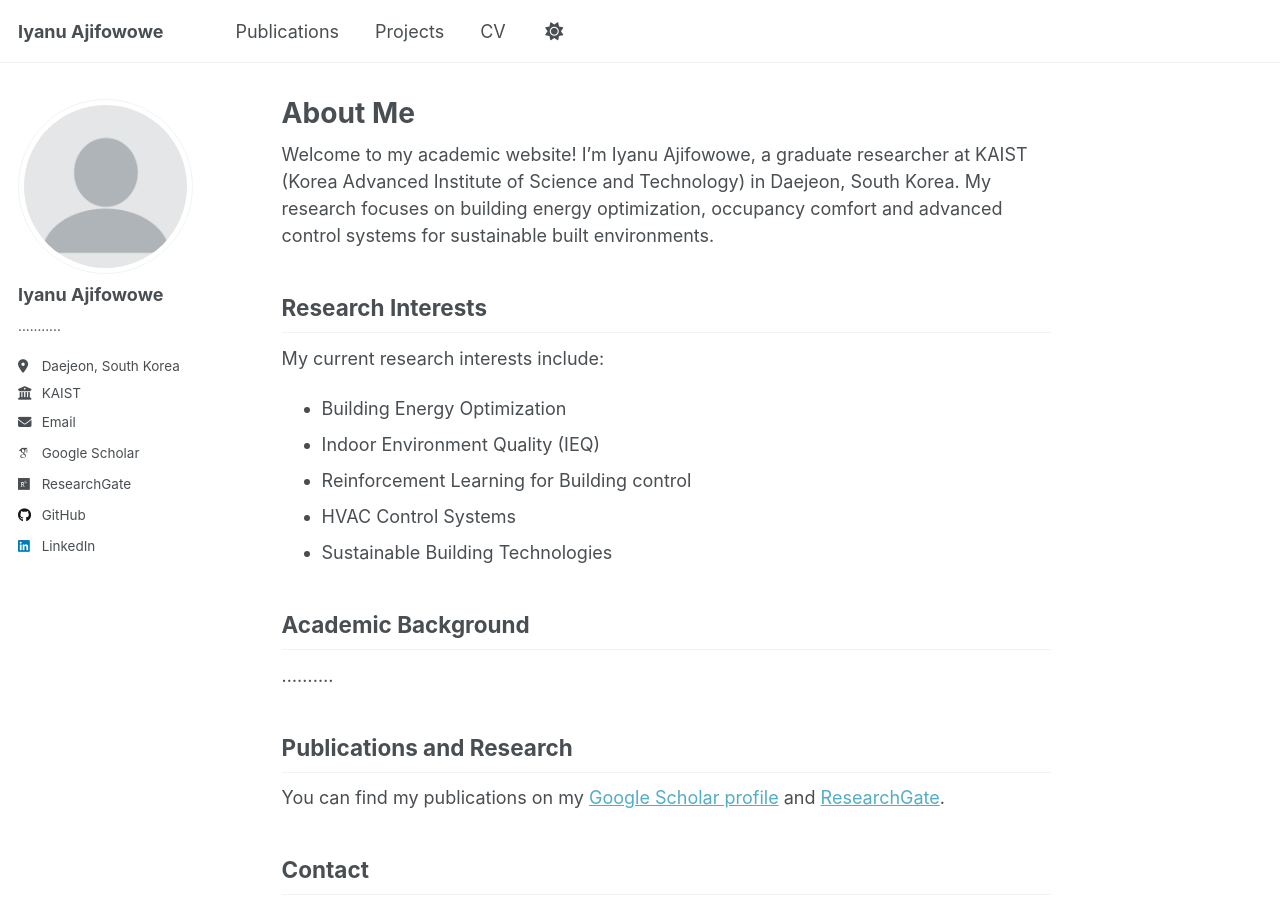
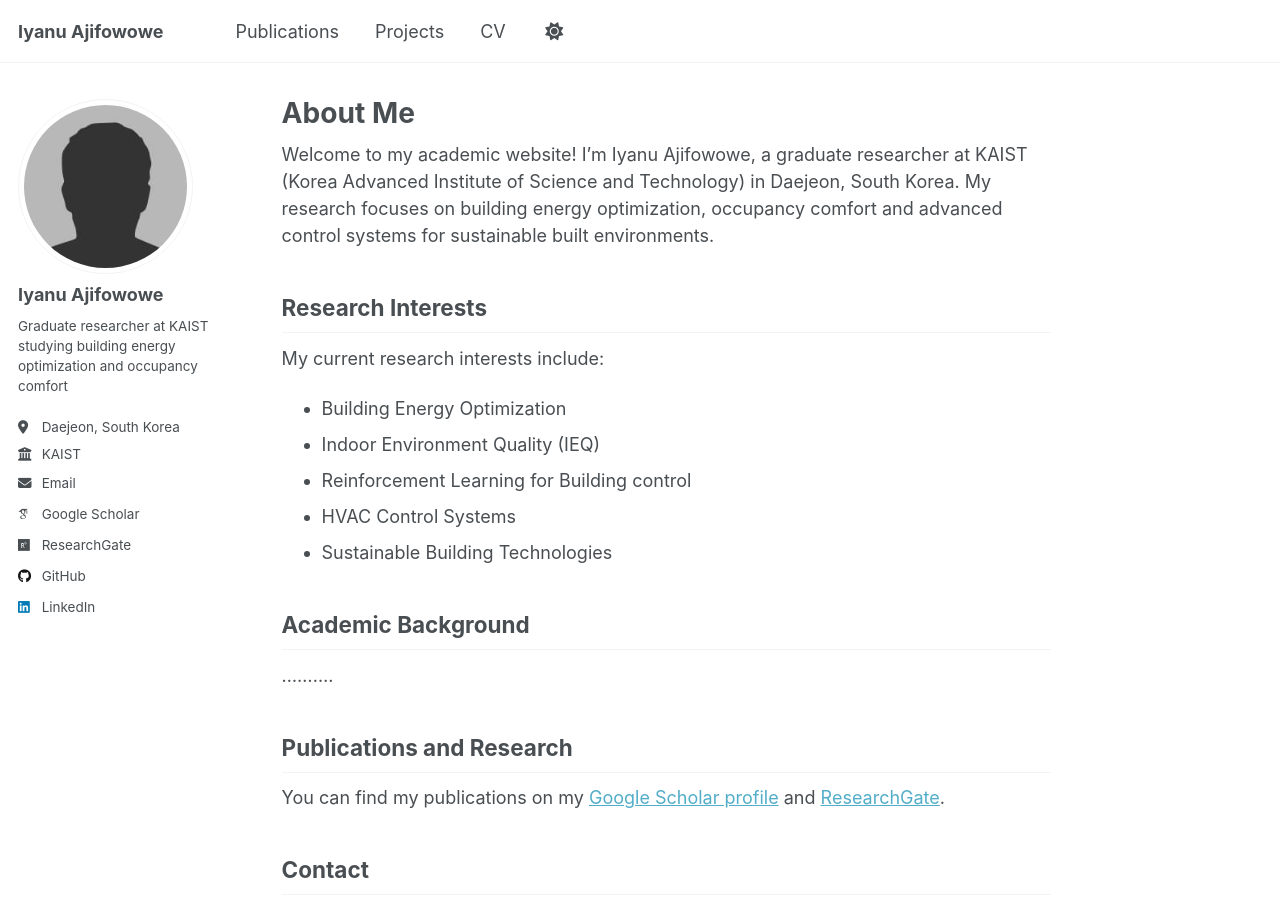
Before and after one commit to ajifowoweiyanu/ajifowoweiyanu.github.io, a Jekyll site: the page built from _pages/IyanuAjifowowe.md, in a window 1280 px wide and 900 px high. Built offline with Jekyll 4.4.1, drawn with Linux system fonts in a browser that asks for light colours; some web fonts are replaced.

Commit message:
profile_image

```diff
--- a/_config.yml
+++ b/_config.yml
@@ -22,10 +22,10 @@ repository               : "ajifowoweiyanu/ajifowoweiyanu.github.io"
 #               Additional customization can be done by editing /_includes/author-profile.html
 author:
   # Biographic information
-  avatar           : "profile.png"
+  avatar           : "bio-photo.jpg"
   name             : "Iyanu Ajifowowe"
   pronouns         : # example: "she/her"
-  bio              : "..........."
+  bio              : "Graduate researcher at KAIST studying building energy optimization and occupancy comfort"
   location         : "Daejeon, South Korea"
   employer         : "KAIST"
   uri              : # URL
```
